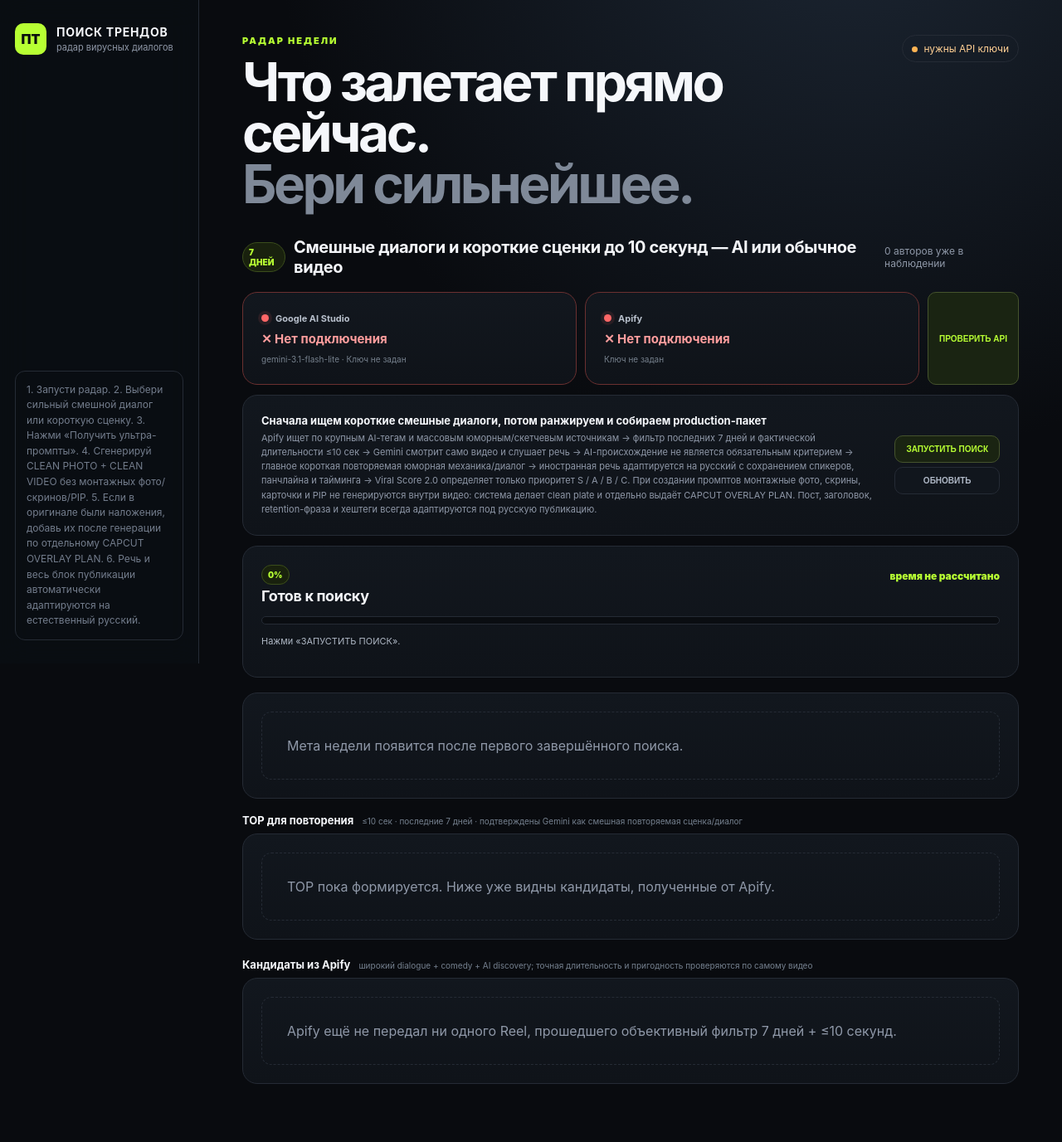
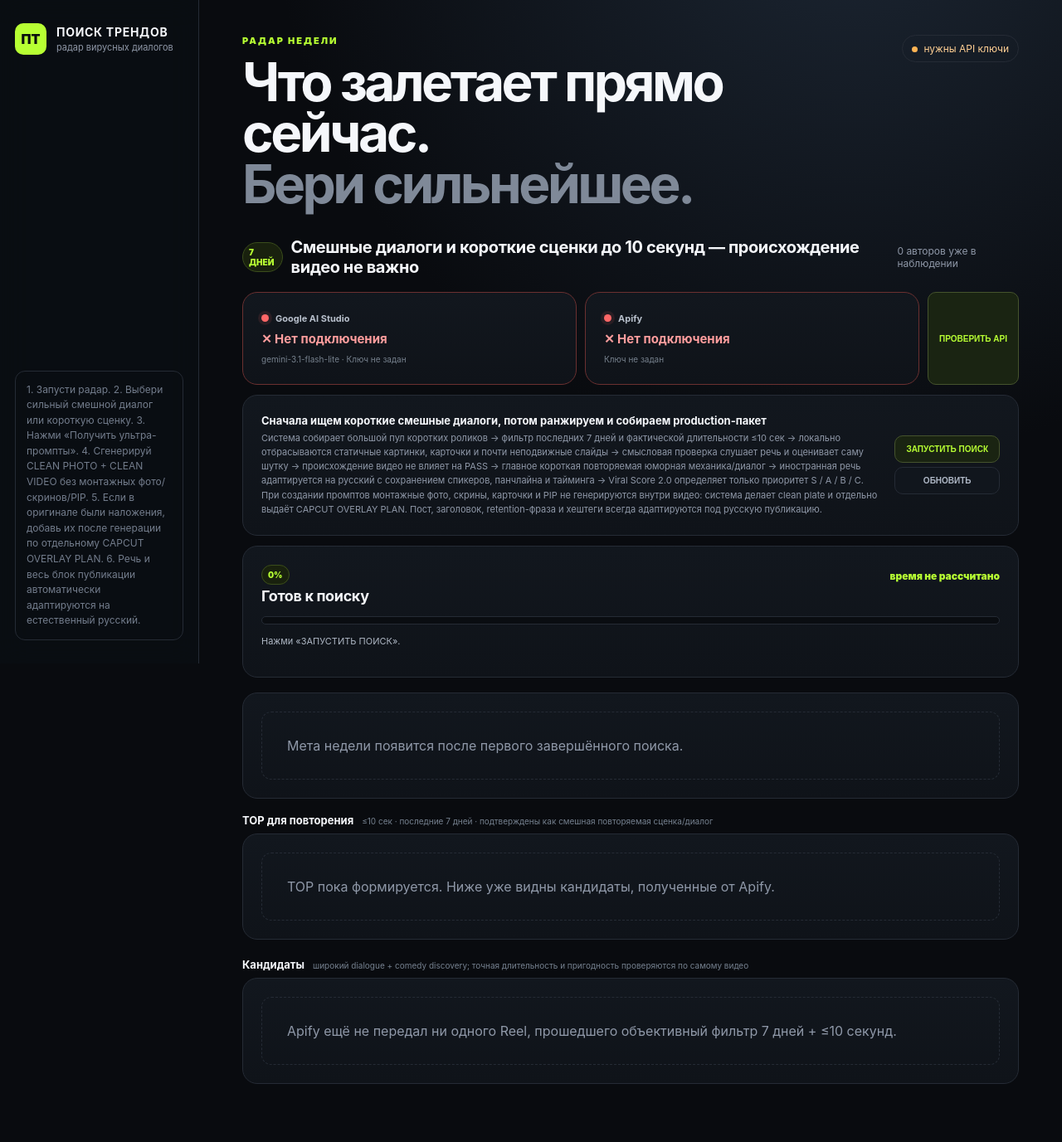
Before and after one commit to ferixdi-png/slop, a Flask app: page / in a window 1280 px wide. Shown: the whole page at 83% size. Run offline with Flask 3, Linux system fonts and the light colour scheme; data that the repository does not hold is empty.

Commit message:
Clarify v17 trend screening UI

```diff
--- a/templates/index.html
+++ b/templates/index.html
@@ -30,7 +30,7 @@
 
       <section id="radar" class="screen active">
         <div class="section-title">
-          <div><span class="step">7 ДНЕЙ</span><h2>Смешные диалоги и короткие сценки до 10 секунд — AI или обычное видео</h2></div>
+          <div><span class="step">7 ДНЕЙ</span><h2>Смешные диалоги и короткие сценки до 10 секунд — происхождение видео не важно</h2></div>
           <span class="muted">{{ creator_count }} авторов уже в наблюдении</span>
         </div>
 
@@ -51,7 +51,7 @@
         <div class="card radar-intro">
           <div>
             <b>Сначала ищем короткие смешные диалоги, потом ранжируем и собираем production-пакет</b>
-            <span>Apify ищет по крупным AI-тегам и массовым юморным/скетчевым источникам → фильтр последних 7 дней и фактической длительности ≤10 сек → Gemini смотрит само видео и слушает речь → AI-происхождение не является обязательным критерием → главное короткая повторяемая юморная механика/диалог → иностранная речь адаптируется на русский с сохранением спикеров, панчлайна и тайминга → Viral Score 2.0 определяет только приоритет S / A / B / C. При создании промптов монтажные фото, скрины, карточки и PIP не генерируются внутри видео: система делает clean plate и отдельно выдаёт CAPCUT OVERLAY PLAN. Пост, заголовок, retention-фраза и хештеги всегда адаптируются под русскую публикацию.</span>
+            <span>Система собирает большой пул коротких роликов → фильтр последних 7 дней и фактической длительности ≤10 сек → локально отбрасываются статичные картинки, карточки и почти неподвижные слайды → смысловая проверка слушает речь и оценивает саму шутку → происхождение видео не влияет на PASS → главное короткая повторяемая юморная механика/диалог → иностранная речь адаптируется на русский с сохранением спикеров, панчлайна и тайминга → Viral Score 2.0 определяет только приоритет S / A / B / C. При создании промптов монтажные фото, скрины, карточки и PIP не генерируются внутри видео: система делает clean plate и отдельно выдаёт CAPCUT OVERLAY PLAN. Пост, заголовок, retention-фраза и хештеги всегда адаптируются под русскую публикацию.</span>
           </div>
           <div class="radar-controls">
             <button id="syncRadar" class="secondary">ЗАПУСТИТЬ ПОИСК</button>
@@ -76,7 +76,7 @@
         <div id="analysisProgress" class="card progress hidden">
           <div class="spinner"></div>
           <div>
-            <strong>Gemini собирает production-пакет по выбранному Reel…</strong>
+            <strong>Система собирает production-пакет по выбранному Reel…</strong>
             <span>Forensic pass → отделение реальной сцены от монтажных overlay-слоёв → clean Frame 0 → clean Video Prompt → русская речь → русский блок публикации → CAPCUT OVERLAY PLAN → QA audit → при необходимости repair-pass. Точная длительность сохраняется 1:1.</span>
           </div>
         </div>
@@ -88,7 +88,7 @@
         </div>
 
         <div class="section-mini-title">
-          <div><b>TOP для повторения</b><span>≤10 сек · последние 7 дней · подтверждены Gemini как смешная повторяемая сценка/диалог</span></div>
+          <div><b>TOP для повторения</b><span>≤10 сек · последние 7 дней · подтверждены как смешная повторяемая сценка/диалог</span></div>
         </div>
         <div class="card">
           <div id="radarRows" class="radar-table">
@@ -97,11 +97,11 @@
         </div>
 
         <div class="section-mini-title candidates-title">
-          <div><b>Кандидаты из Apify</b><span>широкий dialogue + comedy + AI discovery; точная длительность и пригодность проверяются по самому видео</span></div>
+          <div><b>Кандидаты</b><span>широкий dialogue + comedy discovery; точная длительность и пригодность проверяются по самому видео</span></div>
         </div>
         <div class="card">
           <div id="candidateRows" class="candidate-table">
-            <div class="empty">После получения данных от Apify здесь появятся кандидаты даже если TOP ещё не готов.</div>
+            <div class="empty">После получения данных здесь появятся кандидаты даже если TOP ещё не готов.</div>
           </div>
         </div>
       </section>
@@ -109,6 +109,7 @@
   </div>
 
   <script src="/static/app.js?v=20260818-0915"></script>
+  <script src="/static/v17_ui.js?v=20260818-1032"></script>
   <script src="/static/overlay_v15.js?v=20260818-0915"></script>
   <script src="/static/runtime.js?v=20260818-0915"></script>
 </body>
```
